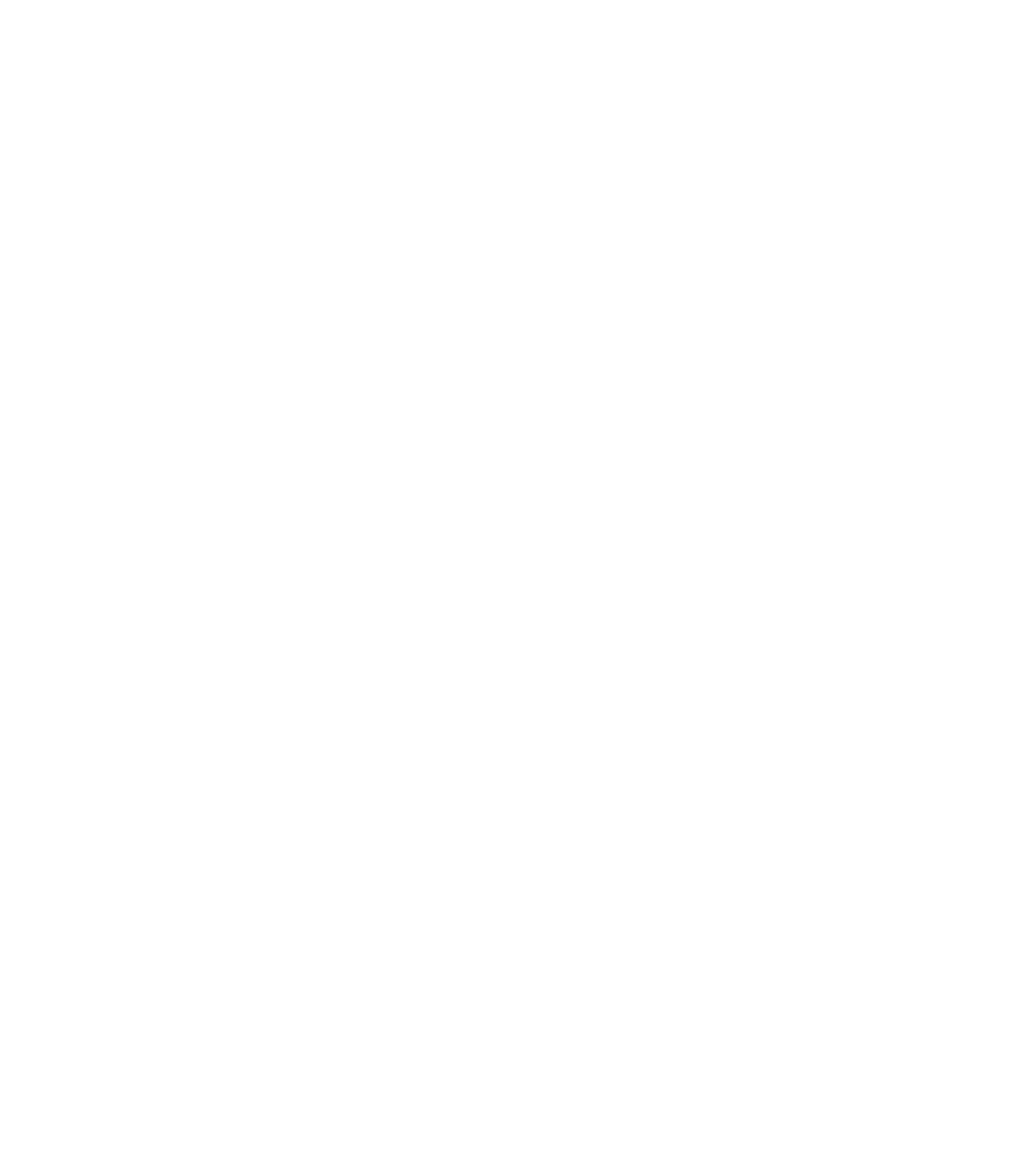
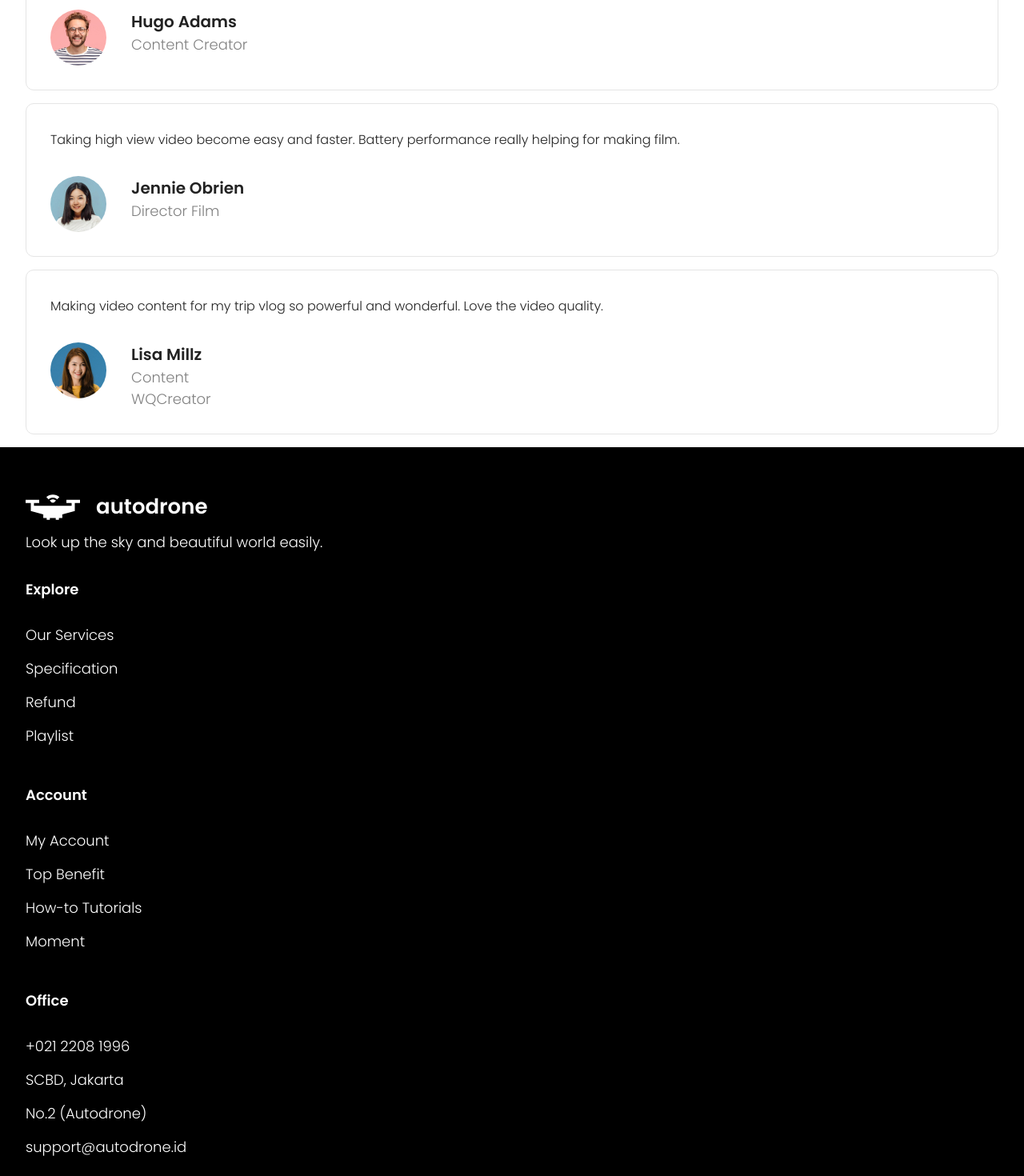
Before and after one commit to rwndy/RevivalTV-Frontend, a Next.js app: page / in a window 1280 px wide. Shown: the part 4880-6350 px from the top of the page at 80% size. Before the commit the page ends 4701 px from the top, so only its background shows below. Built offline with nearby package versions, Linux system fonts and the light colour scheme.

Commit message:
add footer mob version

```diff
--- /dev/null
+++ b/src/components/Footer/index.js
@@ -0,0 +1,82 @@
+import Image from "next/image"
+
+const Footer = () => {
+
+  const lists_explore = [
+    {name: 'Our Services'},
+    {name: 'Specification'},
+    {name: 'Refund'},
+    {name: 'Playlist'}
+  ]
+
+  const lists_account = [
+    {name: 'My Account'},
+    {name: 'Top Benefit'},
+    {name: 'How-to Tutorials'},
+    {name: 'Moment'}
+  ]
+
+  const lists_office = [
+    {name: '+021 2208 1996'},
+    {name: 'SCBD, Jakarta'},
+    {name: 'No.2 (Autodrone)'},
+    {name: 'support@autodrone.id'}
+  ]
+
+  return (
+    <footer className="bg-black">
+      <div className="container px-15 pt-[55px]">
+        <div className="grid grid-cols-1">
+          <div className="items-center flex">
+            <Image
+              src={'/assets/icons/logo.svg'}
+              alt="icon logo"
+              width={68}
+              height={32}
+            />
+            <h4 className="font-semibold text-white text-[26px] leading-[39px] ml-9">autodrone</h4>
+          </div>
+          <div className="pr-19 mt-[11px] mb-15">
+            <p className="text-white font-light text-[18px] leading-[27px] ">Look up the sky and beautiful world easily.</p>
+          </div>
+
+          <div className="mb-15">
+            <h5 className="text-white text-[18px] leading-[27px] pb-14 font-semibold">Explore</h5>
+            {
+              lists_explore.map((explore, idx) => (
+                <p key={idx+1} className="text-white font-light text-[18px] leading-[27px] pb-[15px]">
+                  {explore.name}
+                </p>
+              ))
+            }
+          </div>
+
+          <div className="mb-15">
+            <h5 className="text-white text-[18px] leading-[27px] pb-14 font-semibold">Account</h5>
+            {
+              lists_account.map((account, idx) => (
+                <p key={idx+1} className="text-white font-light text-[18px] leading-[27px] pb-[15px]">
+                  {account.name}
+                </p>
+              ))
+            }
+          </div>
+
+          <div className="mb-17">
+            <h5 className="text-white text-[18px] leading-[27px] pb-14 font-semibold">Office</h5>
+            {
+              lists_office.map((office, idx) => (
+                <p key={idx+1} className="text-white font-light text-[18px] leading-[27px] pb-[15px]">
+                  {office.name}
+                </p>
+              ))
+            }
+          </div>
+
+        </div>
+      </div>
+    </footer>
+  )
+}
+
+export default Footer
--- /dev/null
+++ b/src/components/SectionReview/CardReview/index.js
@@ -0,0 +1,29 @@
+import Image from "next/image"
+
+const CardReview = ({avatar, job, name, reviews}) => {
+  return (
+    <div className="border border-gray rounded-sm p-14 mb-7">
+      <p className="font-light text-[16px] leading-[30px] text-dark-gray"> {reviews}</p>
+
+    <div className="grid grid-cols-cardReview gap-14 mt-14">
+      <div className="relative w-[70px] h-[70px]">
+        <Image
+          src={avatar}
+          alt={`profile image`}
+          layout="fill"
+          objectFit="cover"
+          className="rounded-full"
+        />
+      </div>
+
+      <div>
+        <p className="font-semibold text-[20px] text-dark-gray leading-[30px]">{name}</p>
+        <p className="text-dark-gray-2 text-[18px] leading-[27px] font-light">{job}</p>
+      </div>
+
+    </div>
+  </div>
+  )
+}
+
+export default CardReview
--- /dev/null
+++ b/src/components/SectionReview/index.js
@@ -0,0 +1,44 @@
+import CardReview from "./CardReview"
+
+const SectionReview = () => {
+
+  const data_reviewers = [
+    {
+      name: 'Hugo Adams',
+      avatar: '/assets/images/profile1.png',
+      review: 'With high resolution camera, picture become clear and beautiful. Its so easy to operate drone.',
+      job: 'Content Creator'
+    },
+    {
+      name: 'Jennie Obrien',
+      avatar: '/assets/images/profile2.png',
+      review: 'Taking high view video become easy and faster. Battery performance really helping for making film.',
+      job: 'Director Film'
+    },
+    {
+      name: 'Lisa Millz',
+      avatar: '/assets/images/profile3.png',
+      review: 'Making video content for my trip vlog so powerful and wonderful. Love the video quality.',
+      job: 'Content WQCreator'
+    }
+  ]
+
+
+
+  return (
+    <div className="container px-15">
+      <div className="mb-[37px]">
+        <h1 className=" font-semibold text-[36px] leading-[63px]">What Our “Pilots Are Saying</h1>
+      </div>
+
+      {
+      data_reviewers.map((review, idx) => (
+        <CardReview key={idx + 1} job={review.job} name={review.name} avatar={review.avatar} reviews={review.review} />
+      ))
+      }
+
+    </div>
+  )
+}
+
+export default SectionReview
--- a/src/components/index.js
+++ b/src/components/index.js
@@ -3,5 +3,17 @@
 import SectionFeature from "./SectionFeature";
 import SectionAboutProduct from "./SectionAboutProduct";
 import SectionProducts from "./SectionProducts";
+import SectionReview from "./SectionReview";
+import Footer from "./Footer";
 
-export { HeroComponent, NavbarComponent, SectionFeature, SectionAboutProduct, SectionProducts }
+
+
+export {
+  HeroComponent,
+  NavbarComponent,
+  SectionFeature,
+  SectionAboutProduct,
+  SectionProducts,
+  SectionReview,
+  Footer
+ }
--- a/src/pages/index.js
+++ b/src/pages/index.js
@@ -1,5 +1,5 @@
 import Head from 'next/head'
-import { HeroComponent, SectionFeature, SectionAboutProduct, SectionProducts } from '../components'
+import { HeroComponent, SectionFeature, SectionAboutProduct, SectionProducts, SectionReview, Footer } from '../components'
 
 
 export default function Home() {
@@ -15,6 +15,8 @@
       <SectionFeature />
       <SectionAboutProduct />
       <SectionProducts />
+      <SectionReview />
+      <Footer />
     </>
   )
 }
--- a/tailwind.config.js
+++ b/tailwind.config.js
@@ -59,6 +59,9 @@
       },
       backgroundImage: {
         'hero': "url('/assets'/images/hero-image.png)"
+      },
+      gridTemplateColumns: {
+        'cardReview': '71px 150px'
       }
     },
 
```
